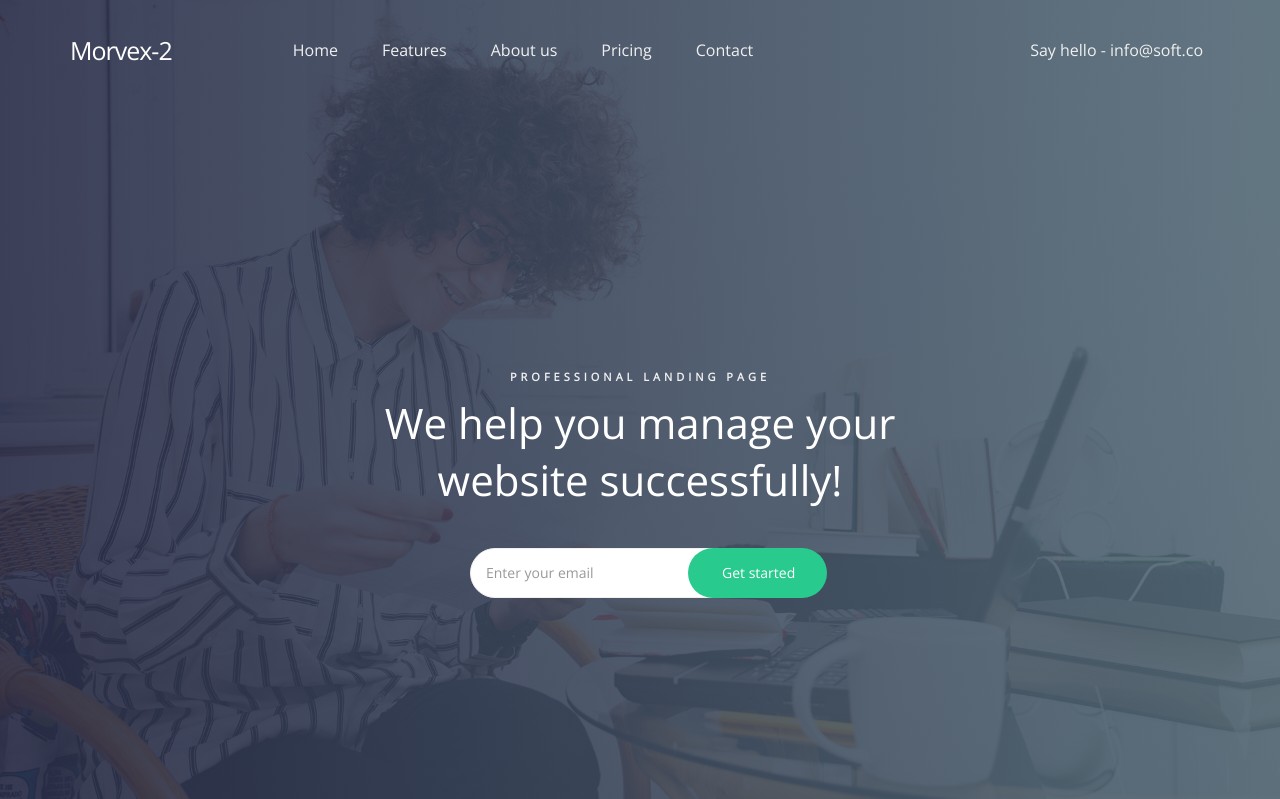
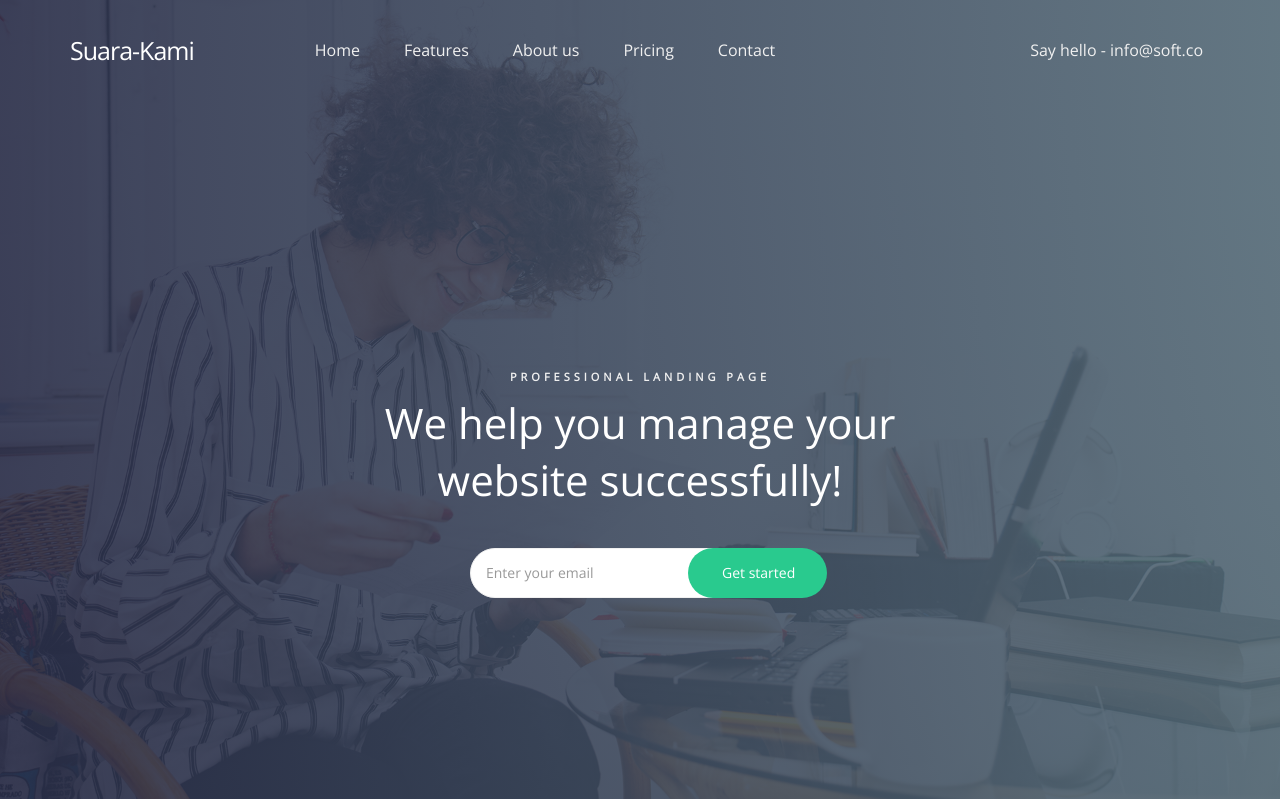
Before and after one commit to rainmartania22/web_amr, a Django app: page / in a window 1280 px wide. Shown: the top 799 px of the page. Run offline with Django 5.2, Linux system fonts and the light colour scheme; data comes from the database, SQL or seed files in the repository; some libraries are stand-ins or nearby versions.

Commit message:
belum selesai

```diff
--- a/web/templates/index.html
+++ b/web/templates/index.html
@@ -52,7 +52,7 @@
                     </button>
 
                     <!-- lOGO TEXT HERE -->
-                    <a href="index.html" class="navbar-brand">Morvex-2</a>
+                    <a href="index.html" class="navbar-brand">Suara-Kami</a>
                </div>
 
                <!-- MENU LINKS -->
--- a/web/views.py
+++ b/web/views.py
@@ -3,19 +3,15 @@ from django.http import JsonResponse
 from .models import Mahasiswa, Berita, Jurusan
 
 def beranda(request):
-    # Mengambil semua data berita, diurutkan dari yang terbaru
     berita_list = Berita.objects.all().order_by('-tanggal_dibuat')
 
-    # Memasukkan data ke dalam dictionary 'context'
     context = {
         'berita_list': berita_list
     }
 
-    # Mengirim context ke template
     return render(request, 'index.html', context)
 
 def mahasiswa_json(request):
-    # Mengambil semua data mahasiswa dari database
     mahasiswa_list = Mahasiswa.objects.all()
 
     data = []
@@ -25,8 +21,7 @@ def mahasiswa_json(request):
             'nim': mhs.nim,
             'nama': mhs.nama,
             'email': mhs.email,
-            'id_jur': mhs.id_jur.nama if mhs.id_jur else '-'  # Menampilkan nama jurusan
+            'id_jur': mhs.id_jur.nama if mhs.id_jur else '-'
         })
 
-    # Mengembalikan data dalam format JSON yang dimengerti DataTables
     return JsonResponse({'data': data})
```
